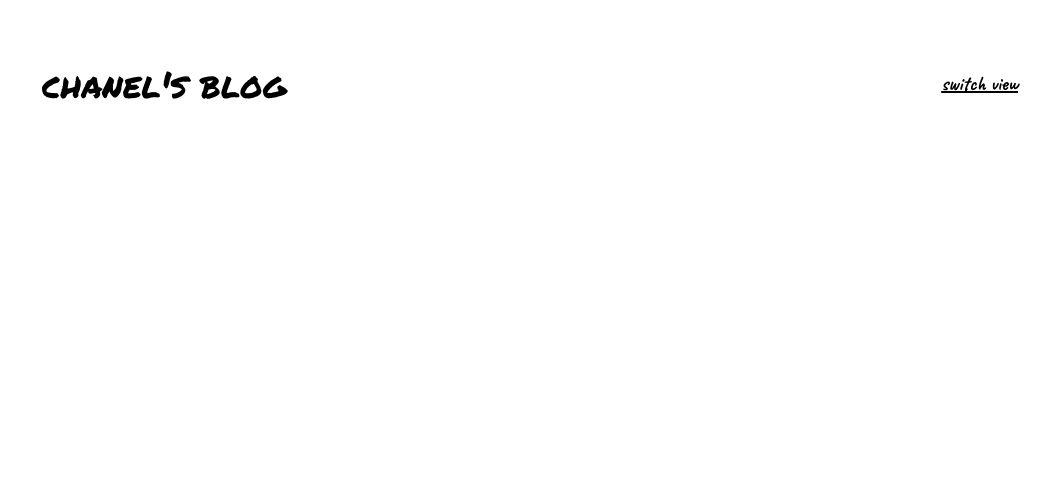
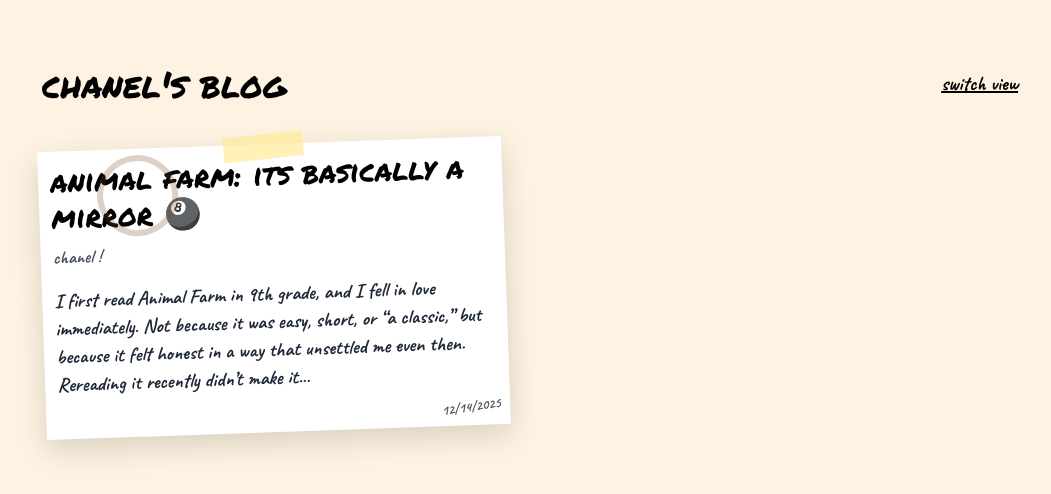
Before and after one commit to tieranif/chanels-blog, a plain HTML site: page index.html in a window 1280 px wide. Shown: the whole page, without its empty margins (110-1161 px from the left). Drawn offline with nearby package versions, Linux system fonts and the light colour scheme.

Commit message:
Update background styles in index.html
Removed cheetah pattern background from body and updated scrapbook background color.

```diff
--- a/index.html
+++ b/index.html
@@ -9,22 +9,7 @@
   <style>
     body { box-sizing: border-box; }
     @keyframes float { 0%,100%{transform:translateY(0) rotate(-2deg)}50%{transform:translateY(-10px) rotate(2deg)} }
-      .scrapbook-bg{background-color:var(--paper)}
-    .cheetah-pattern {
-      background-color: var(--cheetah-base);
-      background-image:
-        radial-gradient(12px 10px at 8% 20%, var(--cheetah-spot) 40%, transparent 41%),
-        radial-gradient(10px 8px at 25% 40%, var(--cheetah-spot) 40%, transparent 41%),
-        radial-gradient(14px 10px at 45% 15%, var(--cheetah-spot) 40%, transparent 41%),
-        radial-gradient(11px 9px at 72% 35%, var(--cheetah-spot) 40%, transparent 41%),
-        radial-gradient(13px 11px at 85% 65%, var(--cheetah-spot) 40%, transparent 41%),
-        radial-gradient(9px 7px at 55% 75%, var(--cheetah-spot) 40%, transparent 41%);
-      background-size: 320px 320px;
-      background-repeat: repeat;
-      background-blend-mode: overlay;
-    }
-
-
+    .scrapbook-bg{background-color:#fef3e2}
     .polaroid-card{background:white;padding:12px 12px 40px 12px;box-shadow:0 10px 30px rgba(0,0,0,.15);position:relative;cursor:pointer}
     .handwritten{font-family:'Caveat',cursive}
     .marker-text{font-family:'Permanent Marker',cursive}
@@ -36,7 +21,7 @@
     .modal-content{background:#fffdf8;max-width:800px;max-height:90vh;overflow:auto;padding:40px;box-shadow:0 20px 50px rgba(0,0,0,.3)}
   </style>
 </head>
-<body class="h-full scrapbook-bg cheetah-pattern">
+<body class="h-full scrapbook-bg">
   <main class="max-w-5xl mx-auto px-6 py-16">
     <div class="flex justify-between items-center mb-10">
       <h1 class="marker-text text-4xl"> chanel's blog</h1>
@@ -90,12 +75,12 @@ The ending of Animal Farm doesn’t offer redemption. The pigs and humans blur t
       container.innerHTML = '';
 
       currentPosts.forEach((post, index) => {
-        const  = document.createElement('');
+        const article = document.createElement('article');
         const stainSize = 80 + Math.random() * 120;
         const stainTop = Math.random() * 120;
         const stainLeft = Math.random() * 120;
         const stainRotate = Math.random() * 360;
-        article.className = 'polaroid-card cheetah-pattern ${scrapbookMode ? 'hover:rotate-1' : ''};
+        article.className = `polaroid-card ${scrapbookMode ? 'hover:rotate-1' : ''}`;
         article.style.transform = scrapbookMode ? `rotate(${index % 2 === 0 ? '-2deg' : '2deg'})` : 'none';
 
         article.innerHTML = scrapbookMode
```
